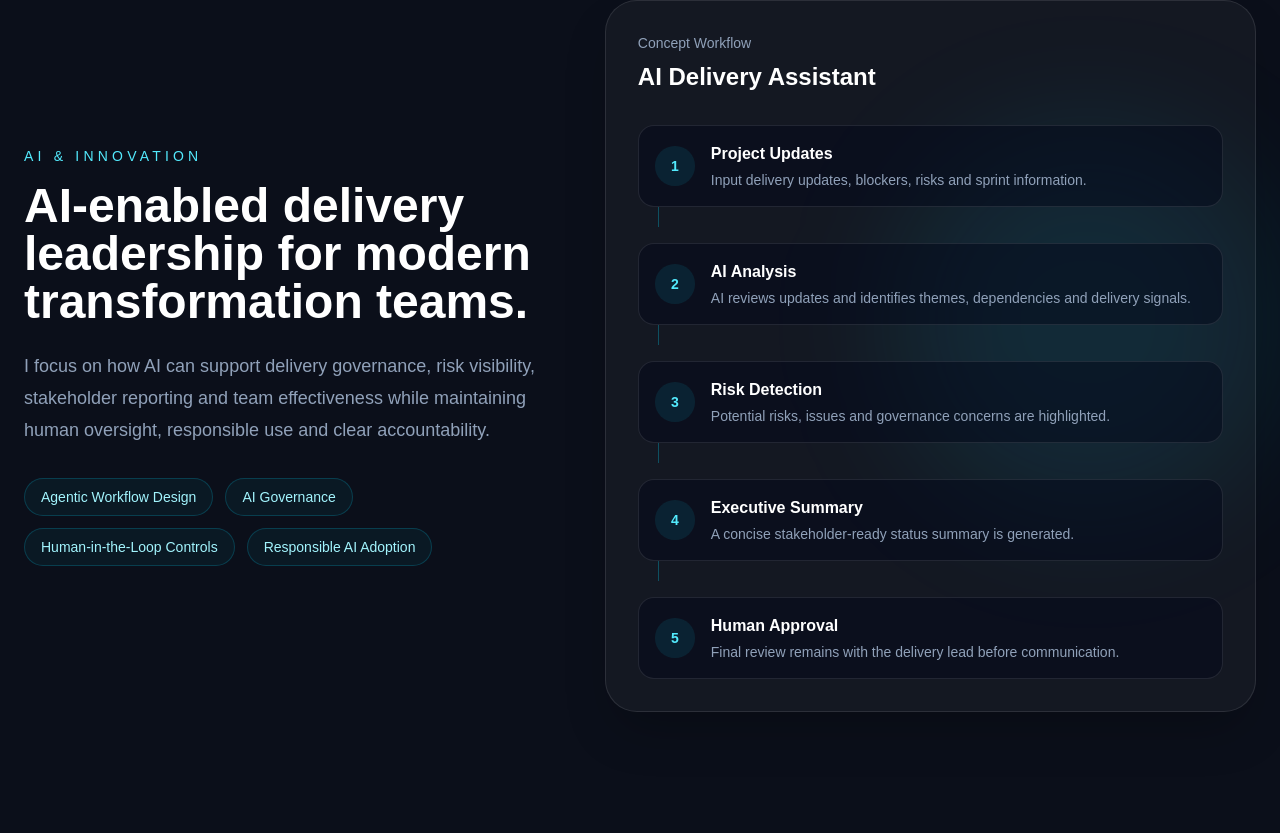
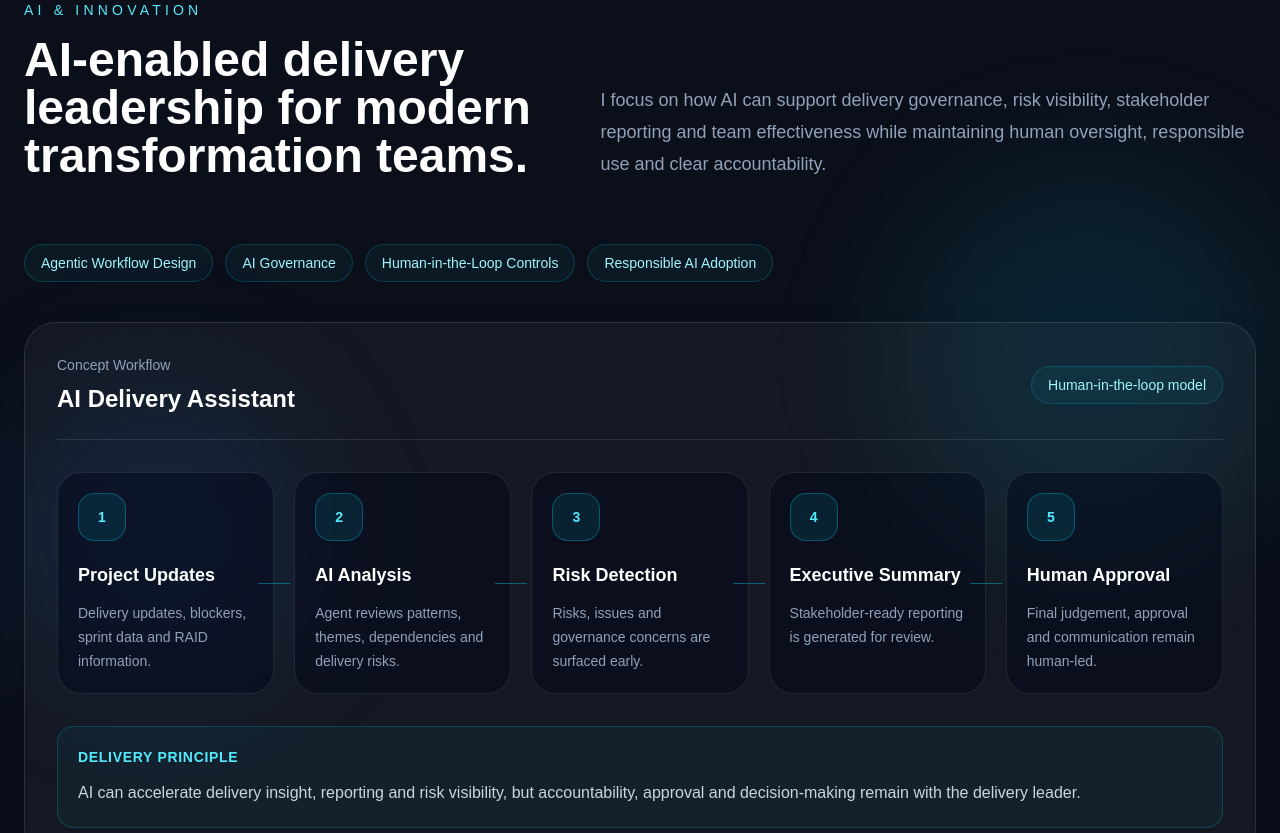
Before and after one commit to 558nina/nina-enterprise-portfolio, a Next.js app: page / in a window 1280 px wide. Shown: the part 3124-3957 px from the top of the page. Built offline with nearby package versions, Linux system fonts and the light colour scheme.

Commit message:
Upgrade AI innovation workflow

```diff
--- a/components/AIInnovation.tsx
+++ b/components/AIInnovation.tsx
@@ -7,18 +7,35 @@ export default function AIInnovation() {
   ];
 
   const workflow = [
-    "Project Updates",
-    "AI Analysis",
-    "Risk Detection",
-    "Executive Summary",
-    "Human Approval",
+    {
+      step: "Project Updates",
+      detail: "Delivery updates, blockers, sprint data and RAID information.",
+    },
+    {
+      step: "AI Analysis",
+      detail: "Agent reviews patterns, themes, dependencies and delivery risks.",
+    },
+    {
+      step: "Risk Detection",
+      detail: "Risks, issues and governance concerns are surfaced early.",
+    },
+    {
+      step: "Executive Summary",
+      detail: "Stakeholder-ready reporting is generated for review.",
+    },
+    {
+      step: "Human Approval",
+      detail: "Final judgement, approval and communication remain human-led.",
+    },
   ];
 
   return (
     <section className="relative overflow-hidden bg-[#0B0F1A] px-6 py-24 text-white">
       <div className="absolute right-0 top-1/4 h-96 w-96 rounded-full bg-cyan-400/10 blur-3xl" />
+      <div className="absolute left-0 bottom-1/4 h-80 w-80 rounded-full bg-blue-500/10 blur-3xl" />
 
-      <div className="relative mx-auto grid max-w-7xl gap-12 lg:grid-cols-[0.9fr_1.1fr] lg:items-center">
+      <div className="relative mx-auto max-w-7xl">
+        <div className="mb-16 grid gap-10 lg:grid-cols-[0.9fr_1.1fr] lg:items-end">
           <div>
             <p className="mb-4 text-sm uppercase tracking-[0.3em] text-cyan-300">
               AI & Innovation
@@ -27,14 +44,16 @@ export default function AIInnovation() {
             <h2 className="text-4xl font-bold md:text-5xl">
               AI-enabled delivery leadership for modern transformation teams.
             </h2>
+          </div>
 
-          <p className="mt-6 text-lg leading-8 text-slate-400">
+          <p className="text-lg leading-8 text-slate-400">
             I focus on how AI can support delivery governance, risk visibility,
             stakeholder reporting and team effectiveness while maintaining
             human oversight, responsible use and clear accountability.
           </p>
+        </div>
 
-          <div className="mt-8 flex flex-wrap gap-3">
+        <div className="mb-10 flex flex-wrap gap-3">
           {capabilities.map((item) => (
             <span
               key={item}
@@ -44,46 +63,50 @@ export default function AIInnovation() {
             </span>
           ))}
         </div>
+
+        <div className="rounded-[2rem] border border-white/10 bg-white/[0.04] p-6 shadow-2xl md:p-8">
+          <div className="mb-8 flex flex-col gap-4 border-b border-white/10 pb-6 md:flex-row md:items-center md:justify-between">
+            <div>
+              <p className="text-sm text-slate-400">Concept Workflow</p>
+              <h3 className="mt-2 text-2xl font-bold">AI Delivery Assistant</h3>
             </div>
 
-        <div className="rounded-[2rem] border border-white/10 bg-white/[0.04] p-8 shadow-2xl">
-          <div className="mb-8">
-            <p className="text-sm text-slate-400">Concept Workflow</p>
-            <h3 className="mt-2 text-2xl font-bold">
-              AI Delivery Assistant
-            </h3>
+            <div className="rounded-full border border-cyan-400/20 bg-cyan-400/5 px-4 py-2 text-sm text-cyan-200">
+              Human-in-the-loop model
+            </div>
           </div>
 
-          <div className="space-y-4">
-            {workflow.map((step, index) => (
-              <div key={step}>
-                <div className="flex items-center gap-4 rounded-2xl border border-white/10 bg-slate-950/50 p-4">
-                  <div className="flex h-10 w-10 items-center justify-center rounded-full bg-cyan-400/10 text-sm font-bold text-cyan-300">
+          <div className="grid gap-5 lg:grid-cols-5">
+            {workflow.map((item, index) => (
+              <div key={item.step} className="relative">
+                <div className="h-full rounded-3xl border border-white/10 bg-slate-950/50 p-5 transition-all duration-500 hover:-translate-y-1 hover:border-cyan-400/40 hover:shadow-[0_0_40px_rgba(34,211,238,0.08)]">
+                  <div className="mb-5 flex h-12 w-12 items-center justify-center rounded-2xl border border-cyan-400/30 bg-cyan-400/10 text-sm font-bold text-cyan-300">
                     {index + 1}
                   </div>
 
-                  <div>
-                    <p className="font-semibold text-white">{step}</p>
-                    <p className="mt-1 text-sm text-slate-400">
-                      {index === 0 &&
-                        "Input delivery updates, blockers, risks and sprint information."}
-                      {index === 1 &&
-                        "AI reviews updates and identifies themes, dependencies and delivery signals."}
-                      {index === 2 &&
-                        "Potential risks, issues and governance concerns are highlighted."}
-                      {index === 3 &&
-                        "A concise stakeholder-ready status summary is generated."}
-                      {index === 4 &&
-                        "Final review remains with the delivery lead before communication."}
+                  <h4 className="text-lg font-bold text-white">{item.step}</h4>
+
+                  <p className="mt-3 text-sm leading-6 text-slate-400">
+                    {item.detail}
                   </p>
-                  </div>
                 </div>
 
                 {index < workflow.length - 1 && (
-                  <div className="ml-5 h-5 w-px bg-cyan-400/30" />
+                  <div className="absolute -right-4 top-1/2 hidden h-px w-8 bg-cyan-400/40 lg:block" />
                 )}
               </div>
             ))}
+          </div>
+
+          <div className="mt-8 rounded-2xl border border-cyan-400/20 bg-cyan-400/5 p-5">
+            <p className="text-sm font-semibold uppercase tracking-wider text-cyan-300">
+              Delivery Principle
+            </p>
+            <p className="mt-3 leading-7 text-slate-300">
+              AI can accelerate delivery insight, reporting and risk visibility,
+              but accountability, approval and decision-making remain with the
+              delivery leader.
+            </p>
           </div>
         </div>
       </div>
```
Lines whose indentation alone changed are shown as unchanged.
